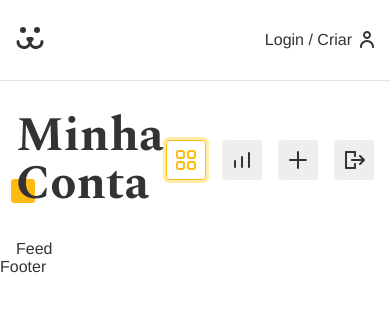
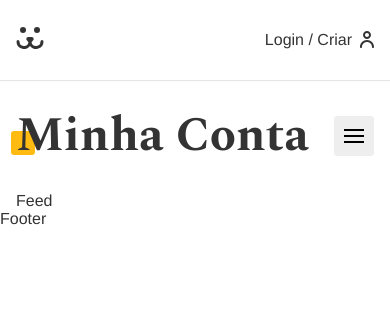
Before and after one commit to GabrielFer02/reactapp-dogsapi, a React (Vite) app: page /conta in a window 390 px wide. Shown: the top 312 px of the page. Built offline with nearby package versions, Linux system fonts and the light colour scheme.

Commit message:
create menu mobile

```diff
--- a/src/Components/User/UserHeaderNav.jsx
+++ b/src/Components/User/UserHeaderNav.jsx
@@ -1,17 +1,40 @@
 import React from "react";
-import { NavLink } from "react-router-dom";
+import { NavLink, useLocation } from "react-router-dom";
 import { UserContext } from "../../UserContext";
 import MinhasFotos from "../../Assets/feed.svg?react";
 import Estatisticas from "../../Assets/estatisticas.svg?react";
 import AdicionarFoto from "../../Assets/adicionar.svg?react";
 import Sair from "../../Assets/sair.svg?react";
 import styles from "./UserHeaderNav.module.css";
+import useMedia from "../../Hooks/useMedia";
 
 const UserHeaderNav = () => {
-  const [mobile, setMobile] = React.useState(null);
   const { userLogout } = React.useContext(UserContext);
+  const mobile = useMedia("(max-width: 40rem)");
+  const [mobileMenu, setmobileMenu] = React.useState(false);
+
+  const { pathname } = useLocation();
+  React.useEffect(() => {
+    setmobileMenu(false);
+  }, [pathname]);
+
   return (
-    <nav className={styles.nav}>
+    <>
+      {mobile && (
+        <button
+          aria-label="Menu"
+          className={`${styles.mobileButton} ${
+            mobileMenu && styles.mobileButtonActive
+          }`}
+          onClick={() => setmobileMenu(!mobileMenu)}
+        ></button>
+      )}
+
+      <nav
+        className={`${mobile ? styles.navMobile : styles.nav} ${
+          mobileMenu && styles.navMobileActive
+        }`}
+      >
         <NavLink to="/conta" end>
           <MinhasFotos />
           {mobile && "Minhas Fotos"}
@@ -22,12 +45,14 @@
         </NavLink>
         <NavLink to="/conta/postar">
           <AdicionarFoto />
-        {mobile && "Postar"}
+          {mobile && "Adicionar Foto"}
         </NavLink>
         <button onClick={userLogout}>
           <Sair />
+          {mobile && "Adicionar Foto"}
         </button>
       </nav>
+    </>
   );
 };
 
--- a/src/Components/User/UserHeaderNav.module.css
+++ b/src/Components/User/UserHeaderNav.module.css
@@ -37,3 +37,90 @@
 .nav a:global(.active) svg > * {
   fill: #fb1;
 }
+
+.mobileButton {
+  background-color: #eee;
+  border-radius: 0.2rem;
+  height: 40px;
+  width: 40px;
+  padding: 0;
+  display: flex;
+  align-items: center;
+  justify-content: center;
+  border: 1px solid transparent;
+  transition: 0.3s;
+  cursor: pointer;
+}
+
+.mobileButton::after {
+  content: "";
+  display: block;
+  width: 1.2rem;
+  height: 2px;
+  background-color: currentColor;
+  box-shadow: 0 6px 0 0 currentColor, 0 -6px 0 0 currentColor;
+  transition: 0.2s;
+}
+
+.mobileButton:focus,
+.mobileButton:hover,
+.mobileButtonActive {
+  outline: none;
+  background: white;
+  box-shadow: 0 0 0 3px #fea;
+  border-color: #fb1;
+  color: #fb1;
+}
+
+.mobileButtonActive::after {
+  transform: rotate(-90deg);
+  width: 4px;
+  height: 4px;
+  box-shadow: 0 8px 0 0 currentColor, 0 -8px currentColor;
+}
+.navMobile {
+  display: block;
+  position: absolute;
+  top: 70px;
+  right: 0;
+  padding: 0 1rem;
+  background-color: white;
+  box-shadow: 0 1px 2px rgba(0, 0, 0, 0.2);
+  border-radius: 0.2rem;
+  transform: translateX(-10px);
+  opacity: 0;
+  pointer-events: none;
+}
+
+.navMobileActive {
+  transition: 0.3s;
+  transform: initial;
+  opacity: 1;
+  z-index: 100;
+  pointer-events: initial;
+}
+
+.navMobile a,
+.navMobile button {
+  display: flex;
+  align-items: center;
+  background: none;
+  width: 100%;
+  border: none;
+  border-bottom: 1px solid #eee;
+  padding: 0.5rem 0;
+  cursor: pointer;
+}
+
+.navMobile a:hover svg > *,
+.navMobile button:hover svg > * {
+  fill: #fb1;
+}
+
+.navMobile button {
+  border-bottom: none;
+}
+
+.navMobile svg {
+  margin-right: 0.5rem;
+}
--- /dev/null
+++ b/src/Hooks/useMedia.jsx
@@ -0,0 +1,19 @@
+import React from "react";
+
+const useMedia = (media) => {
+  const [match, setMatch] = React.useState(null);
+
+  React.useEffect(() => {
+    function changeMatch() {
+      const { matches } = window.matchMedia(media);
+      setMatch(matches);
+    }
+    changeMatch();
+    window.addEventListener("resize", changeMatch);
+    return () => window.removeEventListener("resize", changeMatch);
+  }, [media]);
+
+  return match;
+};
+
+export default useMedia;
```
Lines whose indentation alone changed are shown as unchanged.
